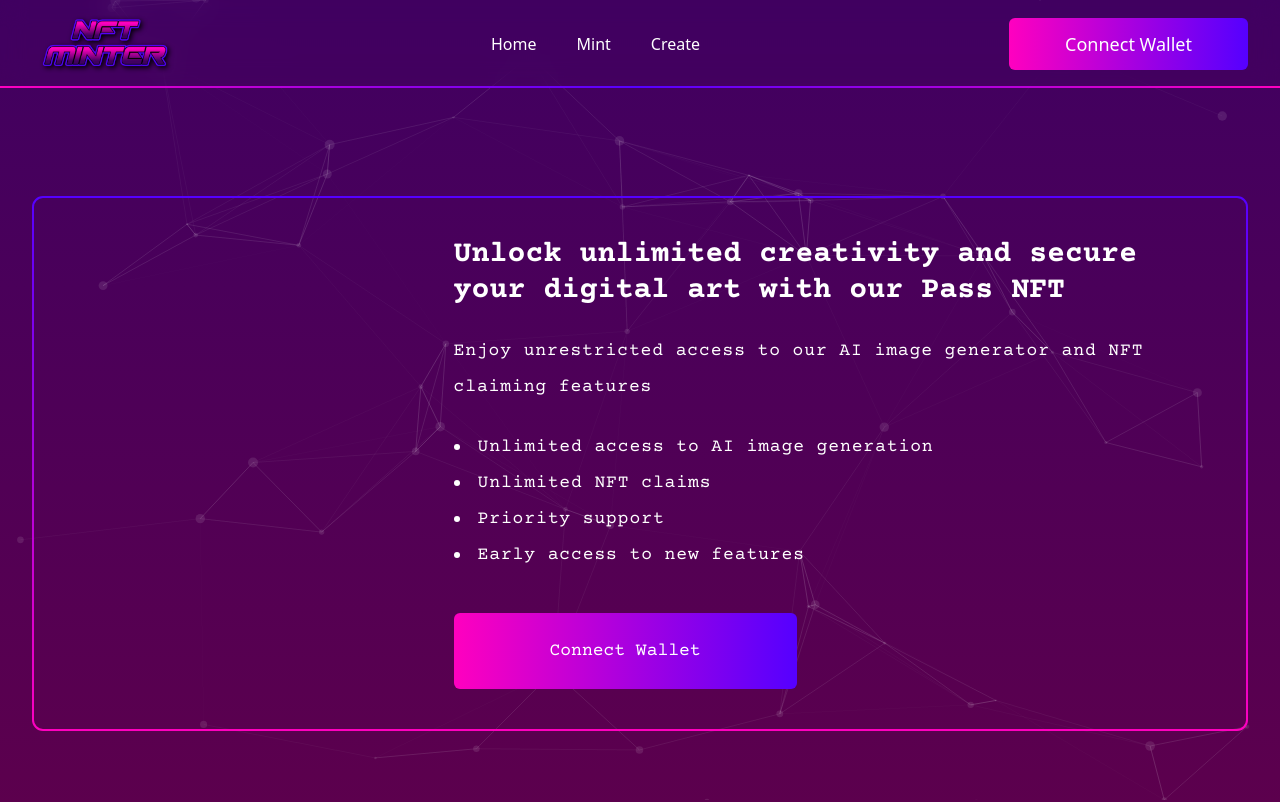
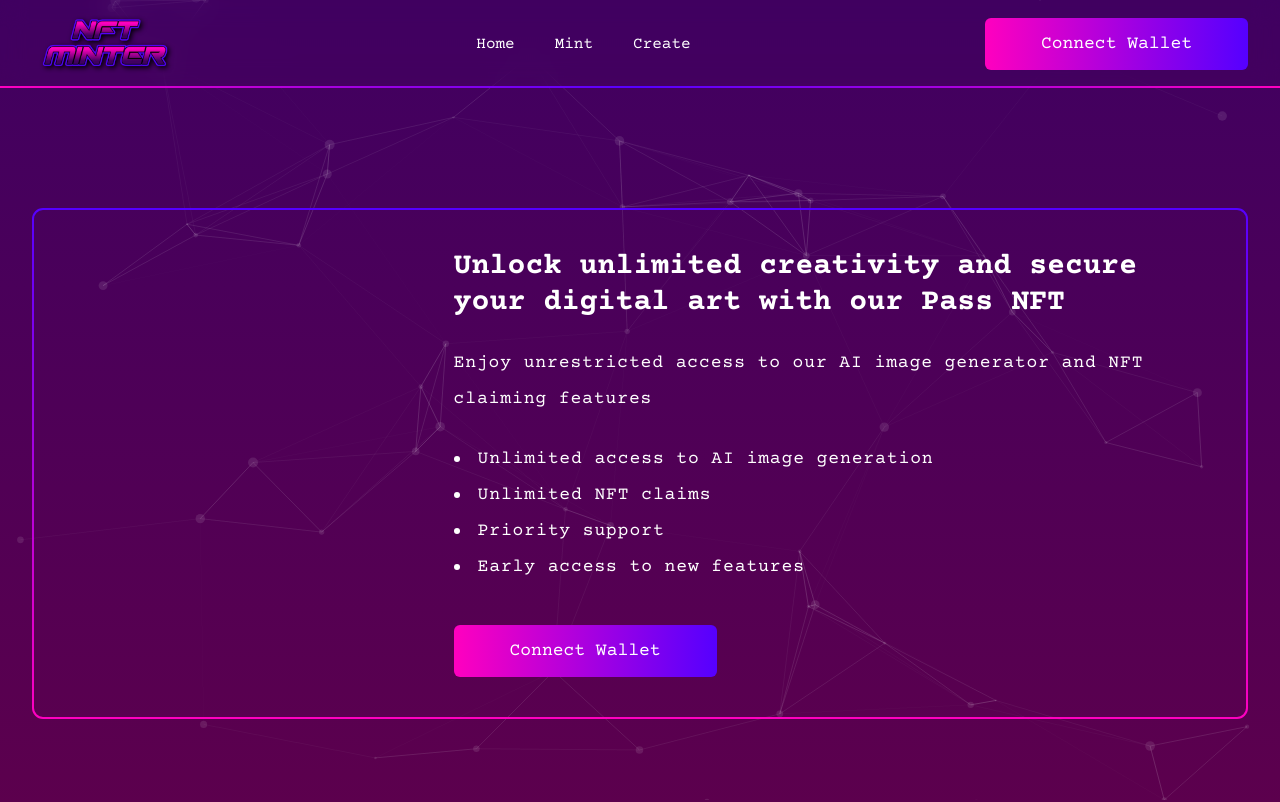
Before and after one commit to BoikoVD/NFT-Minter, a Next.js app in the folder client/: page /mint in a window 1280 px wide. Shown: the top 802 px of the page. Built offline with nearby package versions, Linux system fonts and the light colour scheme; no server answers.

Commit message:
refactoring of connect wallet button

```diff
--- a/client/src/app/layout.tsx
+++ b/client/src/app/layout.tsx
@@ -44,7 +44,7 @@ export default function RootLayout({
 }: Readonly<{ children: React.ReactNode }>) {
   return (
     <html lang="en">
-      <body className={`${courierPrime.variable} bg-layout-gradient`}>
+      <body className={`${courierPrime.className} bg-layout-gradient`}>
         <Web3Provider>
           <ModalManager>
             <ErrorBoundary>
--- /dev/null
+++ b/client/src/components/ConnectWalletButton/ConnectWalletButton.tsx
@@ -0,0 +1,27 @@
+"use client";
+import { useWeb3Context } from "@/context/Web3Context";
+import { useInstallMetamaskModal } from "@/hooks/modals/useInstallMetamaskModal";
+import Button from "@/components/UI/Button";
+
+export default function ConnectWalletButton({
+  className
+}: {
+  className?: string;
+}) {
+  const { account, connectWallet, isMetaMaskInstalled } = useWeb3Context();
+  const { openInstallMetamaskModal } = useInstallMetamaskModal();
+
+  return account ? (
+    <Button size="small" className={className}>
+      {`${account.substring(0, 4)}...${account.slice(-5)}`}
+    </Button>
+  ) : (
+    <Button
+      onClick={isMetaMaskInstalled ? connectWallet : openInstallMetamaskModal}
+      size="small"
+      className={className}
+    >
+      Connect Wallet
+    </Button>
+  );
+}
--- a/client/src/components/CreateNftWidget/GenerateImageForm/GenerateImageForm.tsx
+++ b/client/src/components/CreateNftWidget/GenerateImageForm/GenerateImageForm.tsx
@@ -3,10 +3,10 @@ import axios from "axios";
 import Text from "@/components/UI/Text";
 import Button from "@/components/UI/Button";
 import TextField from "@/components/UI/TextField";
+import ConnectWalletButton from "@/components/ConnectWalletButton/ConnectWalletButton";
 import { useWeb3Context } from "@/context/Web3Context";
 import { useModal } from "@/context/ModalManager";
 import { useSwitchNetworkModal } from "@/hooks/modals/useSwitchNetworkModal";
-import { useInstallMetamaskModal } from "@/hooks/modals/useInstallMetamaskModal";
 import { useErrorModal } from "@/hooks/modals/useErrorModal";
 
 interface IGenerateImageForm {
@@ -30,15 +30,8 @@ export default function GenerateImageForm({
   setIsLoading,
   calssName
 }: IGenerateImageForm) {
-  const {
-    account,
-    isOwnerOfPassNFT,
-    isCorrectNetwork,
-    isMetaMaskInstalled,
-    connectWallet
-  } = useWeb3Context();
+  const { account, isOwnerOfPassNFT, isCorrectNetwork } = useWeb3Context();
   const { openModal } = useModal();
-  const { openInstallMetamaskModal } = useInstallMetamaskModal();
   const { openModal: openSwitchNetworkmodal } = useSwitchNetworkModal();
   const { openErrorModal } = useErrorModal();
 
@@ -135,16 +128,7 @@ export default function GenerateImageForm({
           Generate
         </Button>
       ) : (
-        <Button
-          onClick={
-            isMetaMaskInstalled ? connectWallet : openInstallMetamaskModal
-          }
-          type="button"
-          size="small"
-          className="mt-6"
-        >
-          Connect Wallet
-        </Button>
+        <ConnectWalletButton className="mt-6" />
       )}
     </form>
   );
--- a/client/src/components/Header/Header.tsx
+++ b/client/src/components/Header/Header.tsx
@@ -2,7 +2,8 @@
 import { useState } from "react";
 import Link from "next/link";
 import Image from "next/image";
-import WalletButton from "@/components/WalletButton/WalletButton";
+import ConnectWalletButton from "@/components/ConnectWalletButton/ConnectWalletButton";
+import NetworkButton from "@/components/NetworkButton/NetworkButton";
 import LogoImage from "@/assets/images/logo.webp";
 
 const styles = {
@@ -15,8 +16,8 @@ const styles = {
   nav: "fixed top-0 z-[99] flex h-screen max-h-screen w-screen flex-col items-center bg-purple py-10 transition-all duration-300 md:static md:mx-3 md:h-auto md:w-auto md:bg-transparent md:py-0",
   navList:
     "my-10 flex w-full flex-[1_1_auto] flex-col items-center justify-center gap-10 overflow-auto text-white md:my-0 md:flex-row",
-  walletBtnWrapperMobile: "flex md:hidden",
-  walletBtnWrapperDesktop: "hidden md:flex",
+  walletBtnWrapperMobile: "flex flex-col items-center gap-4 md:hidden",
+  walletBtnWrapperDesktop: "hidden md:flex gap-6",
   burgerBtn:
     "relative z-[99] flex h-[24px] w-[34px] outline-offset-2 md:hidden",
   burgerSpanEl:
@@ -57,11 +58,13 @@ export default function Header() {
             </li>
           </ul>
           <div className={`${styles.walletBtnWrapperMobile}`}>
-            <WalletButton />
+            <NetworkButton />
+            <ConnectWalletButton />
           </div>
         </nav>
         <div className={`${styles.walletBtnWrapperDesktop}`}>
-          <WalletButton />
+          <NetworkButton />
+          <ConnectWalletButton />
         </div>
         <button
           className={`${styles.burgerBtn}`}
--- a/client/src/components/MintPassNFT/MintPassNFT.tsx
+++ b/client/src/components/MintPassNFT/MintPassNFT.tsx
@@ -2,23 +2,20 @@
 import { useState } from "react";
 import { useWeb3Context } from "@/context/Web3Context";
 import { useSwitchNetworkModal } from "@/hooks/modals/useSwitchNetworkModal";
-import { useInstallMetamaskModal } from "@/hooks/modals/useInstallMetamaskModal";
 import { useErrorModal } from "@/hooks/modals/useErrorModal";
+import ConnectWalletButton from "@/components/ConnectWalletButton/ConnectWalletButton";
 import Button from "@/components/UI/Button";
 import Text from "@/components/UI/Text";
 
 export default function MintPassNFT() {
   const {
-    isMetaMaskInstalled,
     account,
     passNFTContract,
     isOwnerOfPassNFT,
     isCorrectNetwork,
-    checkOwningOfPassNFT,
-    connectWallet
+    checkOwningOfPassNFT
   } = useWeb3Context();
   const [isMinting, setIsMinting] = useState<boolean>(false);
-  const { openInstallMetamaskModal } = useInstallMetamaskModal();
   const { openModal } = useSwitchNetworkModal();
   const { openErrorModal } = useErrorModal();
 
@@ -68,10 +65,6 @@ export default function MintPassNFT() {
       Mint
     </Button>
   ) : (
-    <Button
-      onClick={isMetaMaskInstalled ? connectWallet : openInstallMetamaskModal}
-    >
-      Connect Wallet
-    </Button>
+    <ConnectWalletButton />
   );
 }
--- /dev/null
+++ b/client/src/components/NetworkButton/NetworkButton.tsx
@@ -0,0 +1,39 @@
+"use client";
+import { useWeb3Context } from "@/context/Web3Context";
+import { useSwitchNetworkModal } from "@/hooks/modals/useSwitchNetworkModal";
+import { IoIosWarning } from "react-icons/io";
+import { FaEthereum } from "react-icons/fa";
+import Text from "@/components/UI/Text";
+
+export default function NetworkButton({ className }: { className?: string }) {
+  const { account, isCorrectNetwork } = useWeb3Context();
+  const { openModal } = useSwitchNetworkModal();
+
+  const switchNetworkHandler = () => {
+    openModal();
+  };
+
+  if (!account) {
+    return null;
+  }
+
+  return (
+    <div className={`flex items-center ${className}`}>
+      <div className="rounded-full bg-border-gradient p-[1px]">
+        <button
+          onClick={!isCorrectNetwork ? switchNetworkHandler : undefined}
+          className="flex h-[40px] w-[40px] items-center justify-center rounded-full bg-purple md:h-[50px] md:w-[50px]"
+        >
+          {!isCorrectNetwork ? (
+            <IoIosWarning size={30} className="fill-red" />
+          ) : (
+            <FaEthereum size={30} className="fill-pink" />
+          )}
+        </button>
+      </div>
+      <Text className="ml-4 md:hidden">
+        {!isCorrectNetwork ? "Wrong network!" : "Sepolia"}
+      </Text>
+    </div>
+  );
+}
--- a/client/src/components/WalletButton/WalletButton.tsx
+++ /dev/null
@@ -1,51 +0,0 @@
-"use client";
-import { useWeb3Context } from "@/context/Web3Context";
-import { useSwitchNetworkModal } from "@/hooks/modals/useSwitchNetworkModal";
-import { useInstallMetamaskModal } from "@/hooks/modals/useInstallMetamaskModal";
-import Button from "@/components/UI/Button";
-import Text from "@/components/UI/Text";
-import EthIcon from "@/assets/icons/ethereum_logo.svg";
-import AlertIcon from "@/assets/icons/alert_icon.svg";
-
-export default function WalletButton() {
-  const { account, isCorrectNetwork, connectWallet, isMetaMaskInstalled } =
-    useWeb3Context();
-  const { openInstallMetamaskModal } = useInstallMetamaskModal();
-  const { openModal } = useSwitchNetworkModal();
-
-  const switchNetworkHandler = () => {
-    openModal();
-  };
-
-  return account ? (
-    <div className="flex flex-col items-center gap-6 md:flex-row">
-      <div className="flex items-center">
-        <div className="rounded-full bg-border-gradient p-[1px]">
-          <button
-            onClick={!isCorrectNetwork ? switchNetworkHandler : undefined}
-            className="flex h-[40px] w-[40px] items-center justify-center rounded-full bg-purple md:h-[50px] md:w-[50px]"
-          >
-            {!isCorrectNetwork ? (
-              <AlertIcon className="h-[60%]" />
-            ) : (
-              <EthIcon className="h-[60%]" />
-            )}
-          </button>
-        </div>
-        <Text className="ml-4 md:hidden">
-          {!isCorrectNetwork ? "Wrong network!" : "Sepolia"}
-        </Text>
-      </div>
-      <Button size="small">
-        {`${account.substring(0, 4)}...${account.slice(-5)}`}
-      </Button>
-    </div>
-  ) : (
-    <Button
-      onClick={isMetaMaskInstalled ? connectWallet : openInstallMetamaskModal}
-      size="small"
-    >
-      Connect Wallet
-    </Button>
-  );
-}
```
